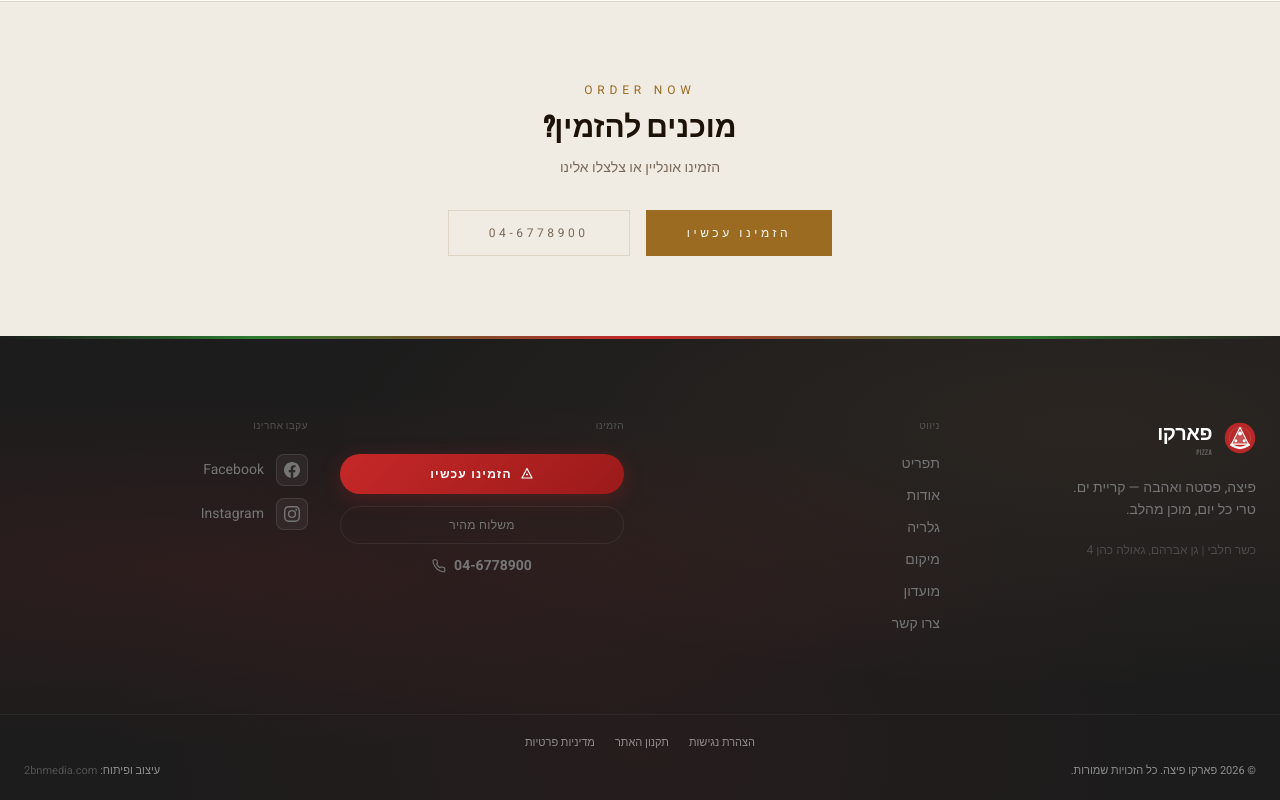
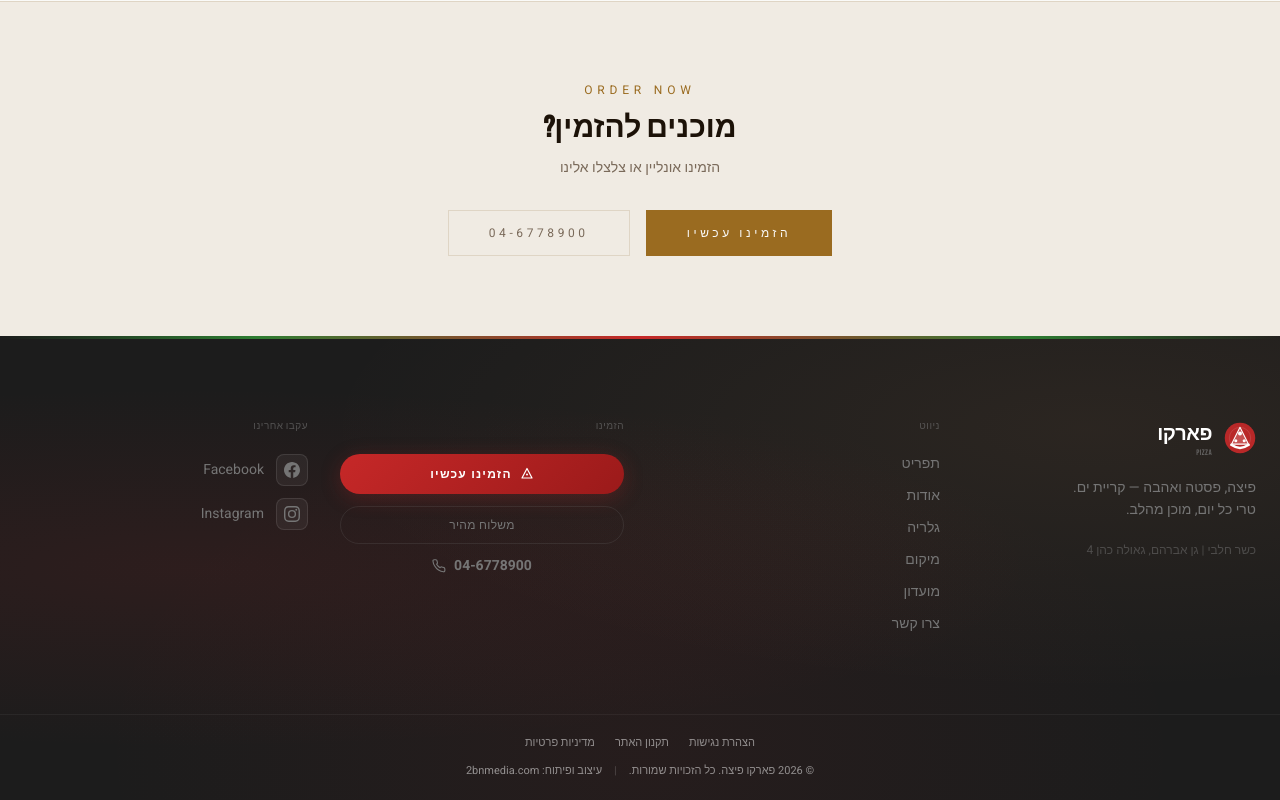
Before and after one commit to 2bnmedia-hub/parco-pizza, a Next.js app: page /menu in a window 1280 px wide. Shown: the part 5428-6228 px from the top of the page. Built offline with nearby package versions, Linux system fonts and the light colour scheme.

Commit message:
Footer: single-line copyright row + legal links; update business email to parco.pizza26@gmail.com

```diff
--- a/app/accessibility/page.tsx
+++ b/app/accessibility/page.tsx
@@ -151,8 +151,8 @@ export default function AccessibilityPage() {
                   <path d="M3 4.5H15L9 10.5Z" stroke="currentColor" strokeWidth="1.4" strokeLinejoin="round"/>
                   <rect x="3" y="4.5" width="12" height="9" rx="1" stroke="currentColor" strokeWidth="1.4"/>
                 </svg>
-                <a href="mailto:accessibility@parcopizza.online" className="text-pp-green font-semibold hover:underline break-all">
-                  accessibility@parcopizza.online
+                <a href="mailto:parco.pizza26@gmail.com" className="text-pp-green font-semibold hover:underline break-all">
+                  parco.pizza26@gmail.com
                 </a>
               </div>
               <p className="text-xs text-pp-muted pt-1">זמן תגובה: עד 5 ימי עסקים</p>
--- a/app/terms/page.tsx
+++ b/app/terms/page.tsx
@@ -169,8 +169,8 @@ export default function TermsPage() {
               </p>
               <p>
                 <strong>דוא&quot;ל:</strong>{" "}
-                <a href="mailto:info@parcopizza.online" className="text-pp-green hover:underline">
-                  info@parcopizza.online
+                <a href="mailto:parco.pizza26@gmail.com" className="text-pp-green hover:underline">
+                  parco.pizza26@gmail.com
                 </a>
               </p>
             </div>
--- a/components/footer.tsx
+++ b/components/footer.tsx
@@ -185,19 +185,14 @@ export function Footer({ setOrderOpen }: FooterProps) {
               </a>
             ))}
           </nav>
-          {/* Copyright row */}
-          <div className="flex flex-col items-center justify-between gap-1.5 text-center md:flex-row">
-            <p className="text-[11px] text-white/50">
-              © {year} פארקו פיצה. כל הזכויות שמורות.
-            </p>
+          {/* Copyright row — single line */}
+          <div className="flex flex-wrap items-center justify-center gap-x-3 gap-y-1 text-center">
+            <p className="text-[11px] text-white/50">© {year} פארקו פיצה. כל הזכויות שמורות.</p>
+            <span className="text-white/20 text-[11px]">|</span>
             <p className="text-[11px] text-white/50">
               עיצוב ופיתוח:{" "}
-              <a
-                href="https://2bnmedia.com"
-                target="_blank"
-                rel="noopener noreferrer"
-                className="text-pp-muted/60 underline-offset-2 transition-colors hover:text-pp-red hover:underline"
-              >
+              <a href="https://2bnmedia.com" target="_blank" rel="noopener noreferrer"
+                className="text-white/50 underline-offset-2 transition-colors hover:text-pp-red hover:underline">
                 2bnmedia.com
               </a>
             </p>
```
